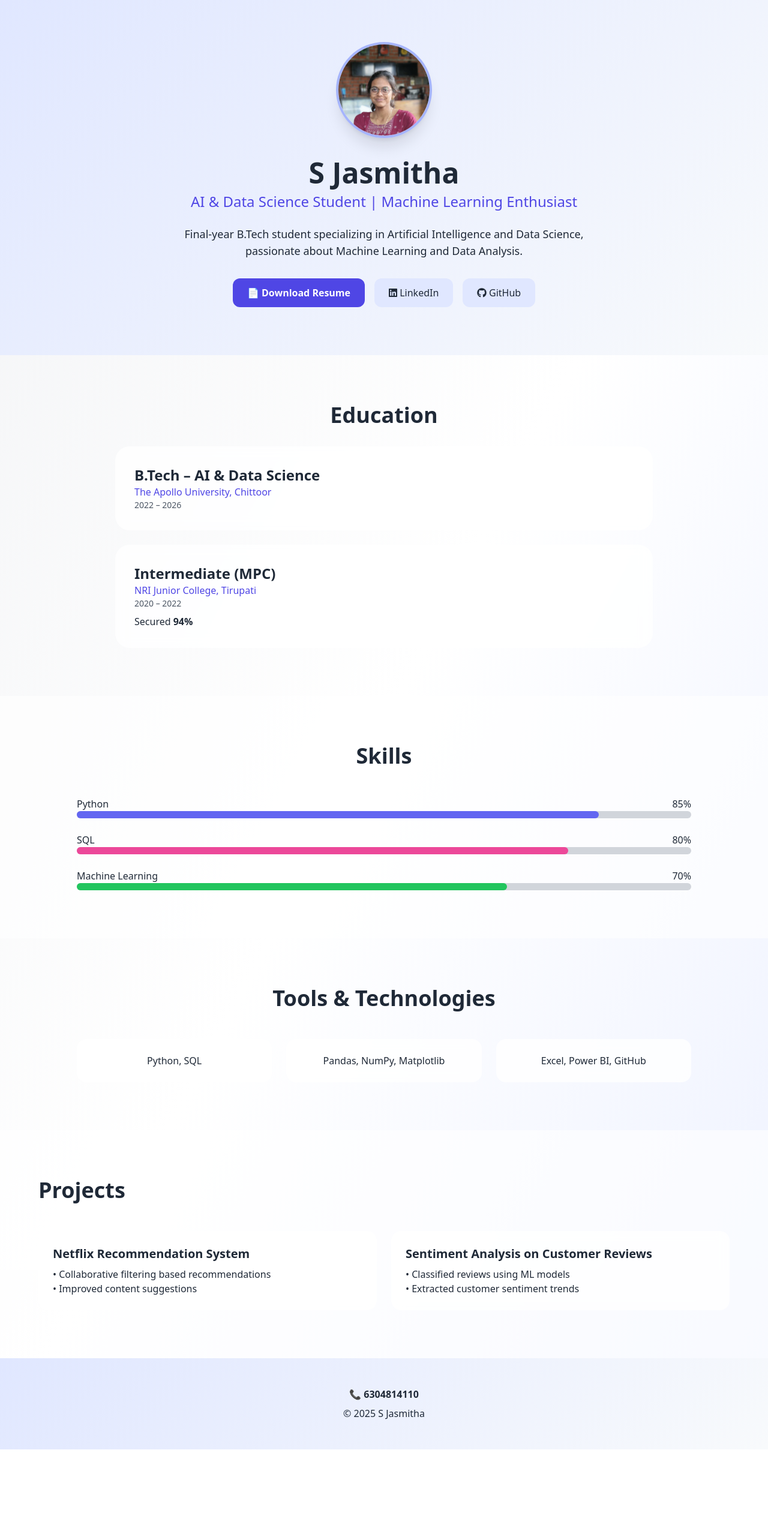
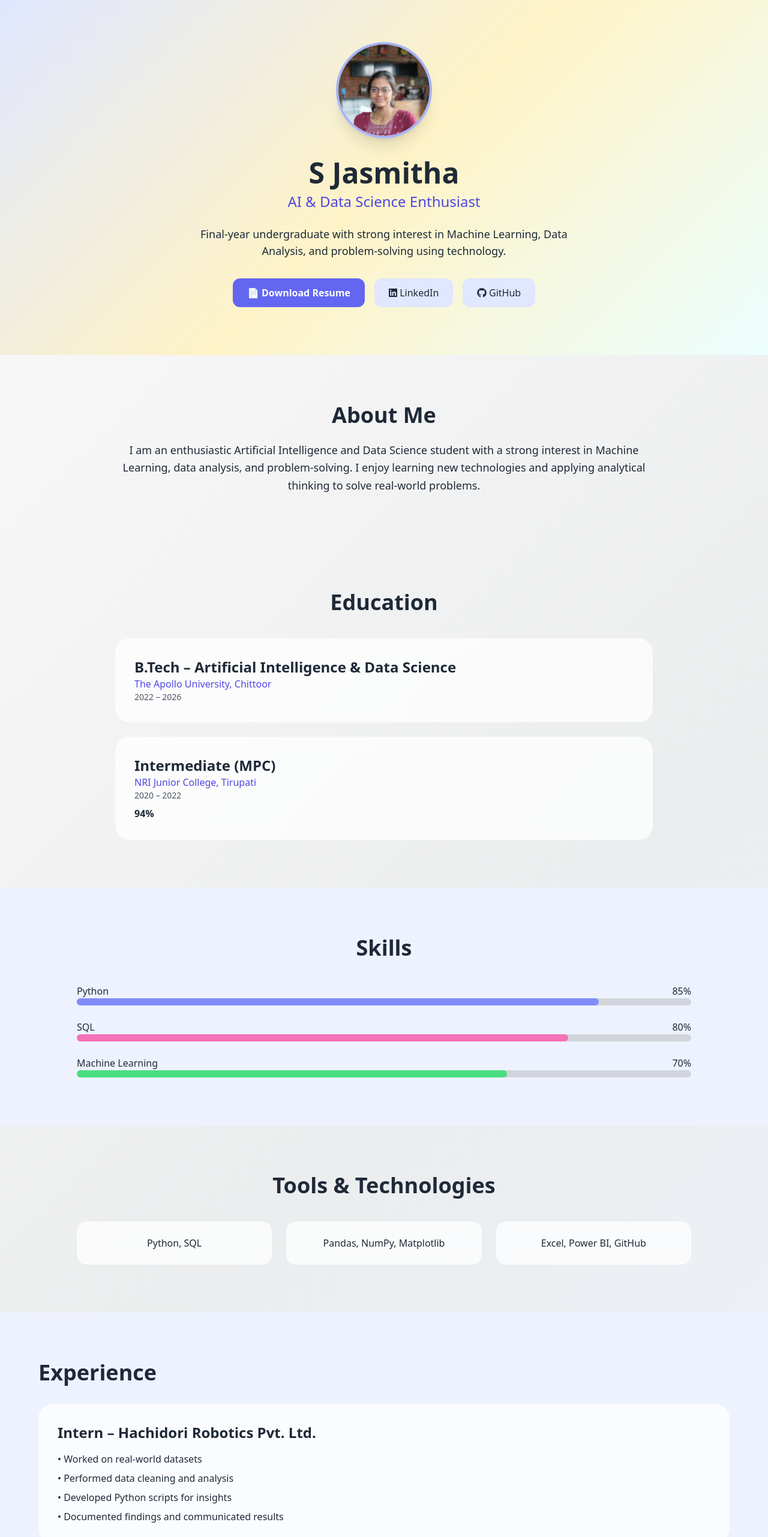
Before and after one commit to jasmithareddy00000/portfolio, a plain HTML site: page index.html in a window 1280 px wide. Shown: the top 2562 px of the page at 60% size. Before the commit the page ends 2416 px from the top, so only its background shows below. Drawn offline with nearby package versions, Linux system fonts and the light colour scheme.

Commit message:
index.html

```diff
--- a/index.html
+++ b/index.html
@@ -1,81 +1,73 @@
 <!DOCTYPE html>
 <html lang="en">
 <head>
-  <meta charset="UTF-8" />
-  <meta name="viewport" content="width=device-width, initial-scale=1.0" />
+<meta charset="UTF-8">
+<meta name="viewport" content="width=device-width, initial-scale=1.0">
 <title>S Jasmitha | Portfolio</title>
 
 <!-- Tailwind CSS -->
 <script src="https://cdn.tailwindcss.com"></script>
 
 <!-- Font Awesome -->
-  <link href="https://cdnjs.cloudflare.com/ajax/libs/font-awesome/6.5.0/css/all.min.css" rel="stylesheet">
-
-  <meta name="description" content="S Jasmitha | AI & Data Science student portfolio">
+<link rel="stylesheet" href="https://cdnjs.cloudflare.com/ajax/libs/font-awesome/6.5.0/css/all.min.css">
 
 <style>
 html { scroll-behavior: smooth; }
 
-    .gradient-bg {
-      background: linear-gradient(135deg, #e0e7ff 0%, #f8fafc 100%);
+/* Pastel Gradient Background */
+body {
+  background: linear-gradient(135deg, #fdfbfb, #ebedee, #eef2ff);
 }
 
+/* Pastel Section Gradient */
+.gradient-bg {
+  background: linear-gradient(135deg, #e0e7ff, #fef3c7, #ecfeff);
+}
+
+/* Glass Effect */
 .glass {
   backdrop-filter: blur(10px);
-      background: rgba(255,255,255,0.8);
+  background: rgba(255, 255, 255, 0.75);
 }
 
+/* Reveal Animation */
 .reveal {
   opacity: 0;
   transform: translateY(40px);
   transition: all 0.8s ease;
 }
-
 .reveal.active {
   opacity: 1;
   transform: translateY(0);
 }
 
+/* Card Hover */
 .card-hover {
   transition: all 0.4s ease;
 }
-
 .card-hover:hover {
-      transform: translateY(-10px) scale(1.03);
-      box-shadow: 0 25px 50px rgba(99,102,241,0.25);
+  transform: translateY(-8px) scale(1.03);
+  box-shadow: 0 20px 40px rgba(99, 102, 241, 0.25);
 }
 
+/* Skills Animation */
 .skill-fill {
   animation: fillBar 1.8s ease forwards;
 }
+@keyframes fillBar { from { width: 0; } }
 
-    @keyframes fillBar {
-      from { width: 0; }
-    }
-
+/* Floating Profile */
 .float {
   animation: float 4s ease-in-out infinite;
 }
-
 @keyframes float {
-      0% { transform: translateY(0); }
+  0%,100% { transform: translateY(0); }
   50% { transform: translateY(-10px); }
-      100% { transform: translateY(0); }
-    }
-
-    .pulse {
-      animation: pulse 2s infinite;
-    }
-
-    @keyframes pulse {
-      0% { box-shadow: 0 0 0 0 rgba(99,102,241,0.6); }
-      70% { box-shadow: 0 0 0 12px rgba(99,102,241,0); }
-      100% { box-shadow: 0 0 0 0 rgba(99,102,241,0); }
 }
 </style>
 </head>
 
-<body class="bg-gradient-to-br from-gray-100 via-white to-indigo-50 text-gray-800 font-sans">
+<body class="text-gray-800 font-sans">
 
 <!-- HERO -->
 <section class="gradient-bg py-20 px-6 text-center">
@@ -86,43 +78,55 @@
     </div>
 
     <h1 class="text-5xl font-bold">S Jasmitha</h1>
-
     <p class="text-2xl mt-2 text-indigo-600 font-medium">
-      <span id="typing"></span>
+      AI & Data Science Enthusiast
     </p>
 
     <p class="mt-6 text-lg max-w-2xl mx-auto">
-      Final-year B.Tech student specializing in Artificial Intelligence and Data Science,
-      passionate about Machine Learning and Data Analysis.
+      Final-year undergraduate with strong interest in Machine Learning,
+      Data Analysis, and problem-solving using technology.
     </p>
 
     <div class="mt-8 flex flex-wrap gap-4 justify-center">
       <a href="Jasmitha_resume.pdf" download
-        class="bg-indigo-600 text-white px-6 py-3 rounded-xl font-semibold pulse">
+         class="bg-indigo-500 text-white px-6 py-3 rounded-xl font-semibold hover:scale-105 transition">
         📄 Download Resume
       </a>
 
       <a href="https://www.linkedin.com" target="_blank"
-        class="bg-indigo-100 px-6 py-3 rounded-xl">
+         class="bg-indigo-100 px-6 py-3 rounded-xl hover:bg-indigo-200 transition">
         <i class="fab fa-linkedin"></i> LinkedIn
       </a>
 
       <a href="https://github.com" target="_blank"
-        class="bg-indigo-100 px-6 py-3 rounded-xl">
+         class="bg-indigo-100 px-6 py-3 rounded-xl hover:bg-indigo-200 transition">
         <i class="fab fa-github"></i> GitHub
       </a>
     </div>
   </div>
 </section>
 
+<!-- ABOUT -->
+<section class="py-20 px-6 reveal">
+  <div class="max-w-4xl mx-auto text-center">
+    <h2 class="text-4xl font-bold mb-6">About Me</h2>
+    <p class="text-lg leading-relaxed">
+      I am an enthusiastic Artificial Intelligence and Data Science student
+      with a strong interest in Machine Learning, data analysis, and
+      problem-solving. I enjoy learning new technologies and applying
+      analytical thinking to solve real-world problems.
+    </p>
+  </div>
+</section>
+
 <!-- EDUCATION -->
 <section class="py-20 px-6 reveal">
-  <div class="max-w-4xl mx-auto text-center">
-    <h2 class="text-4xl font-bold mb-8">Education</h2>
+  <div class="max-w-4xl mx-auto">
+    <h2 class="text-4xl font-bold text-center mb-10">Education</h2>
 
-    <div class="space-y-6 text-left">
+    <div class="space-y-6">
       <div class="glass p-8 rounded-3xl card-hover">
-        <h3 class="text-2xl font-semibold">B.Tech – AI & Data Science</h3>
+        <h3 class="text-2xl font-semibold">B.Tech – Artificial Intelligence & Data Science</h3>
         <p class="text-indigo-600">The Apollo University, Chittoor</p>
         <p class="text-sm text-gray-600">2022 – 2026</p>
       </div>
@@ -131,42 +135,36 @@
         <h3 class="text-2xl font-semibold">Intermediate (MPC)</h3>
         <p class="text-indigo-600">NRI Junior College, Tirupati</p>
         <p class="text-sm text-gray-600">2020 – 2022</p>
-        <p class="mt-2">Secured <strong>94%</strong></p>
+        <p class="mt-2"><strong>94%</strong></p>
       </div>
     </div>
   </div>
 </section>
 
 <!-- SKILLS -->
-<section class="py-20 px-6 bg-white/60 reveal">
+<section class="py-20 px-6 bg-indigo-50 reveal">
   <div class="max-w-5xl mx-auto">
-    <h2 class="text-4xl font-bold text-center mb-12">Skills</h2>
+    <h2 class="text-4xl font-bold text-center mb-10">Skills</h2>
 
     <div class="space-y-6">
       <div>
-        <div class="flex justify-between">
-          <span>Python</span><span>85%</span>
-        </div>
+        <div class="flex justify-between"><span>Python</span><span>85%</span></div>
         <div class="bg-gray-300 h-3 rounded-full">
-          <div class="bg-indigo-500 h-3 rounded-full skill-fill" style="width:85%"></div>
+          <div class="bg-indigo-400 h-3 rounded-full skill-fill" style="width:85%"></div>
         </div>
       </div>
 
       <div>
-        <div class="flex justify-between">
-          <span>SQL</span><span>80%</span>
-        </div>
+        <div class="flex justify-between"><span>SQL</span><span>80%</span></div>
         <div class="bg-gray-300 h-3 rounded-full">
-          <div class="bg-pink-500 h-3 rounded-full skill-fill" style="width:80%"></div>
+          <div class="bg-pink-400 h-3 rounded-full skill-fill" style="width:80%"></div>
         </div>
       </div>
 
       <div>
-        <div class="flex justify-between">
-          <span>Machine Learning</span><span>70%</span>
-        </div>
+        <div class="flex justify-between"><span>Machine Learning</span><span>70%</span></div>
         <div class="bg-gray-300 h-3 rounded-full">
-          <div class="bg-green-500 h-3 rounded-full skill-fill" style="width:70%"></div>
+          <div class="bg-green-400 h-3 rounded-full skill-fill" style="width:70%"></div>
         </div>
       </div>
     </div>
@@ -176,7 +174,7 @@
 <!-- TOOLS -->
 <section class="py-20 px-6 reveal">
   <div class="max-w-5xl mx-auto text-center">
-    <h2 class="text-4xl font-bold mb-12">Tools & Technologies</h2>
+    <h2 class="text-4xl font-bold mb-10">Tools & Technologies</h2>
 
     <div class="grid md:grid-cols-3 gap-6">
       <div class="glass p-6 rounded-2xl card-hover">Python, SQL</div>
@@ -186,28 +184,63 @@
   </div>
 </section>
 
+<!-- EXPERIENCE -->
+<section class="py-20 px-6 bg-indigo-50 reveal">
+  <div class="max-w-6xl mx-auto">
+    <h2 class="text-4xl font-bold mb-8">Experience</h2>
+
+    <div class="glass p-8 rounded-3xl card-hover">
+      <h3 class="text-2xl font-semibold">Intern – Hachidori Robotics Pvt. Ltd.</h3>
+      <ul class="mt-4 space-y-2">
+        <li>• Worked on real-world datasets</li>
+        <li>• Performed data cleaning and analysis</li>
+        <li>• Developed Python scripts for insights</li>
+        <li>• Documented findings and communicated results</li>
+      </ul>
+    </div>
+  </div>
+</section>
+
 <!-- PROJECTS -->
-<section class="py-20 px-6 bg-white/60 reveal">
+<section class="py-20 px-6 reveal">
   <div class="max-w-6xl mx-auto">
-    <h2 class="text-4xl font-bold mb-12">Projects</h2>
+    <h2 class="text-4xl font-bold mb-10">Projects</h2>
 
     <div class="grid md:grid-cols-2 gap-6">
       <div class="glass p-6 rounded-2xl card-hover">
-        <h3 class="font-semibold text-xl">Netflix Recommendation System</h3>
+        <h3 class="text-xl font-semibold">Netflix Recommendation System</h3>
         <ul class="mt-2">
-          <li>• Collaborative filtering based recommendations</li>
-          <li>• Improved content suggestions</li>
+          <li>• Built a recommendation system using collaborative filtering</li>
+          <li>• Suggested personalized content based on user preferences</li>
         </ul>
       </div>
 
       <div class="glass p-6 rounded-2xl card-hover">
-        <h3 class="font-semibold text-xl">Sentiment Analysis on Customer Reviews</h3>
+        <h3 class="text-xl font-semibold">Sentiment Analysis on Customer Reviews</h3>
         <ul class="mt-2">
-          <li>• Classified reviews using ML models</li>
-          <li>• Extracted customer sentiment trends</li>
+          <li>• Classified customer sentiments using ML techniques</li>
+          <li>• Extracted insights from textual reviews</li>
+        </ul>
+      </div>
+
+      <div class="glass p-6 rounded-2xl card-hover">
+        <h3 class="text-xl font-semibold">Flight Data Analysis</h3>
+        <ul class="mt-2">
+          <li>• Analyzed airline datasets for trends and delays</li>
         </ul>
       </div>
     </div>
+  </div>
+</section>
+
+<!-- CERTIFICATIONS -->
+<section class="py-20 px-6 bg-indigo-50 reveal">
+  <div class="max-w-4xl mx-auto text-center">
+    <h2 class="text-4xl font-bold mb-6">Certifications</h2>
+    <ul class="space-y-3 text-lg">
+      <li>🏅 NPTEL – Data Science for Engineers</li>
+      <li>🏅 Internship Completion – Hachidori Robotics Pvt. Ltd.</li>
+    </ul>
   </div>
 </section>
 
@@ -218,19 +251,6 @@
 </footer>
 
 <script>
-const text = "AI & Data Science Student | Machine Learning Enthusiast";
-let i = 0;
-const typingEl = document.getElementById("typing");
-
-function typeEffect() {
-  if (i < text.length) {
-    typingEl.innerHTML += text.charAt(i);
-    i++;
-    setTimeout(typeEffect, 70);
-  }
-}
-typeEffect();
-
 const reveals = document.querySelectorAll(".reveal");
 function revealOnScroll() {
   reveals.forEach(el => {
```
Lines whose indentation alone changed are shown as unchanged.
